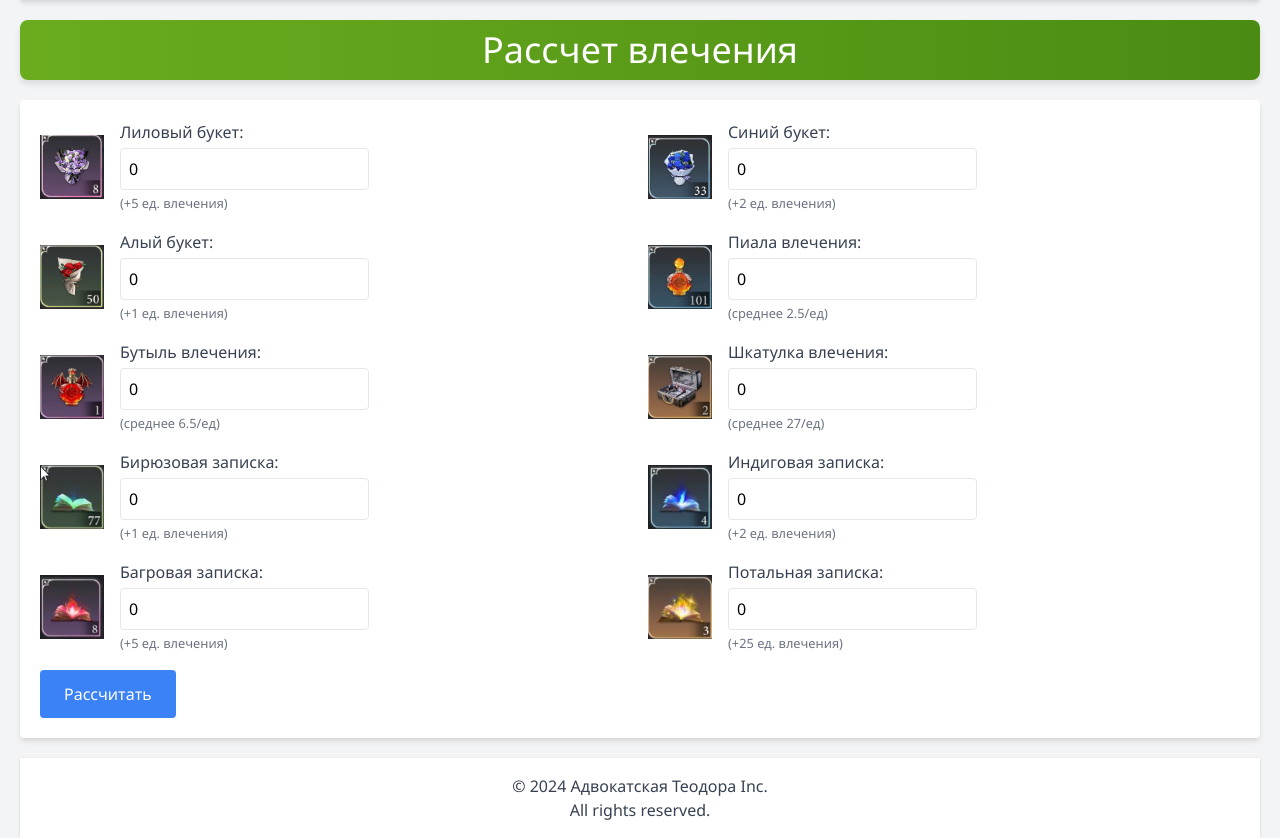
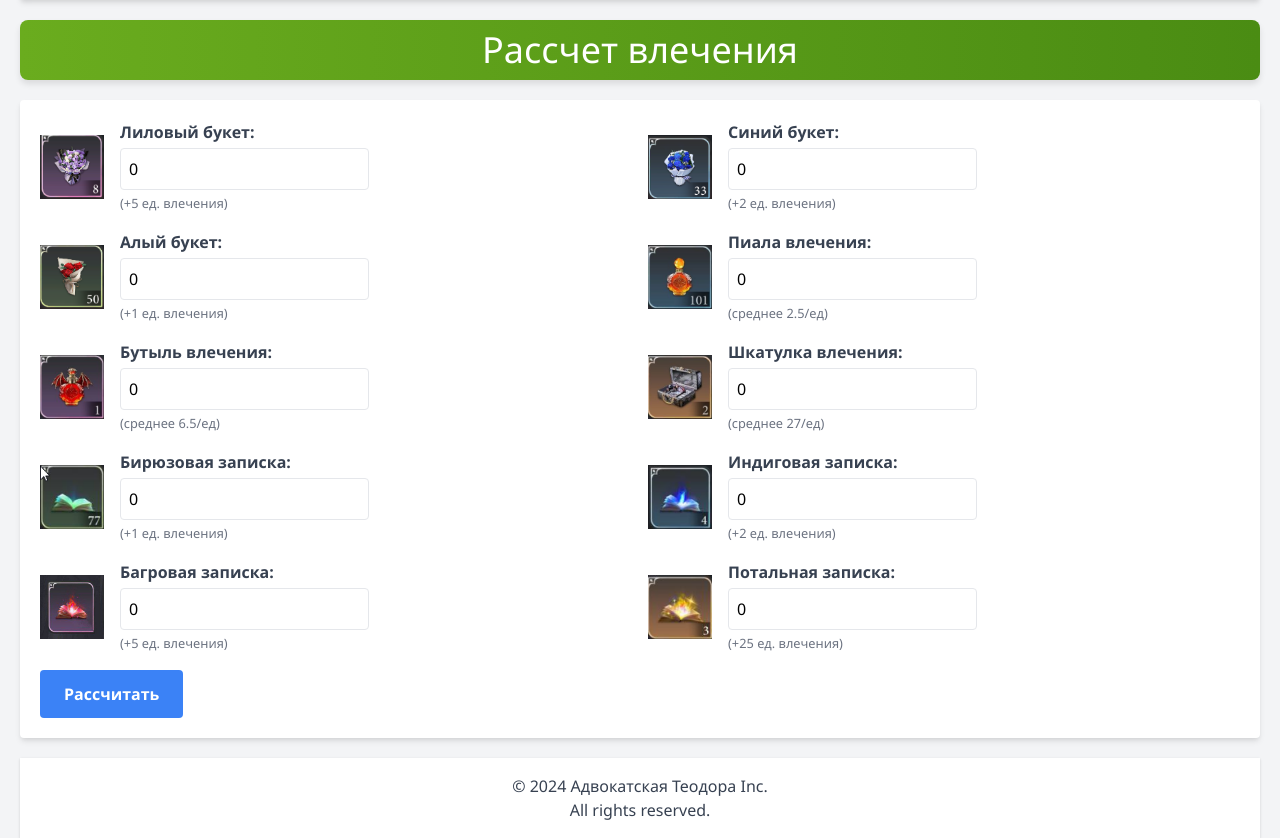
Before and after one commit to advokatb/vampire-resources-calculator, a Flask app: page /calculate-attraction in a window 1280 px wide. Shown: the part 82-920 px from the top of the page. Run offline with Flask 3, Linux system fonts and the light colour scheme; some libraries are stand-ins or nearby versions.

Commit message:
CSS Adjustments

```diff
--- a/app.py
+++ b/app.py
@@ -22,7 +22,7 @@ def calculate_attraction():
         crimson_note = int(request.form.get('crimson_note', 0))
         golden_note = int(request.form.get('golden_note', 0))
 
-        total_attraction = (lilac_bouquet * 5 +
+        total_attraction = round(lilac_bouquet * 5 +
                             blue_bouquet * 2 +
                             red_bouquet * 1 +
                             attraction_bowl * 2.5 +
@@ -47,7 +47,7 @@ def calculate_intimacy():
         intimacy_sack = int(request.form.get('intimacy_sack', 0))
         intimacy_box = int(request.form.get('intimacy_box', 0))
 
-        total_intimacy = (luxurious_gift * 5 +
+        total_intimacy = round(luxurious_gift * 5 +
                           large_gift * 2 +
                           regular_gift * 1 +
                           intimacy_bag * 2.5 +
--- a/templates/calculate_attraction.html
+++ b/templates/calculate_attraction.html
@@ -10,7 +10,7 @@
         <div class="flex items-center">
             <img src="{{ url_for('static', filename='images/lilac_bouquet.png') }}" alt="Лиловый букет" class="w-16 h-16">
             <div class="ml-4">
-                <label for="lilac_bouquet" class="block text-gray-700">Лиловый букет:</label>
+                <label for="lilac_bouquet" class="block font-bold text-gray-700">Лиловый букет:</label>
                 <input type="number" name="lilac_bouquet" id="lilac_bouquet" class="mt-1 block w-full border rounded p-2" min="0" value="0">
                 <small class="text-gray-500">(+5 ед. влечения)</small>
             </div>
@@ -18,7 +18,7 @@
         <div class="flex items-center">
             <img src="{{ url_for('static', filename='images/blue_bouquet.png') }}" alt="Синий букет" class="w-16 h-16">
             <div class="ml-4">
-                <label for="blue_bouquet" class="block text-gray-700">Синий букет:</label>
+                <label for="blue_bouquet" class="block font-bold text-gray-700">Синий букет:</label>
                 <input type="number" name="blue_bouquet" id="blue_bouquet" class="mt-1 block w-full border rounded p-2" min="0" value="0">
                 <small class="text-gray-500">(+2 ед. влечения)</small>
             </div>
@@ -26,7 +26,7 @@
         <div class="flex items-center">
             <img src="{{ url_for('static', filename='images/red_bouquet.png') }}" alt="Алый букет" class="w-16 h-16">
             <div class="ml-4">
-                <label for="red_bouquet" class="block text-bold text-gray-700">Алый букет:</label>
+                <label for="red_bouquet" class="block font-bold text-gray-700">Алый букет:</label>
                 <input type="number" name="red_bouquet" id="red_bouquet" class="mt-1 block w-full border rounded p-2" min="0" value="0">
                 <small class="text-gray-500">(+1 ед. влечения)</small>
             </div>
@@ -34,7 +34,7 @@
         <div class="flex items-center">
             <img src="{{ url_for('static', filename='images/attraction_bowl.png') }}" alt="Пиала влечения" class="w-16 h-16">
             <div class="ml-4">
-                <label for="attraction_bowl" class="block text-bold text-gray-700">Пиала влечения:</label>
+                <label for="attraction_bowl" class="block font-bold text-gray-700">Пиала влечения:</label>
                 <input type="number" name="attraction_bowl" id="attraction_bowl" class="mt-1 block w-full border rounded p-2" min="0" value="0">
                 <small class="text-gray-500">(среднее 2.5/ед)</small>
             </div>
@@ -42,7 +42,7 @@
         <div class="flex items-center">
             <img src="{{ url_for('static', filename='images/attraction_bottle.png') }}" alt="Бутыль влечения" class="w-16 h-16">
             <div class="ml-4">
-                <label for="attraction_bottle" class="block text-bold text-gray-700">Бутыль влечения:</label>
+                <label for="attraction_bottle" class="block font-bold text-gray-700">Бутыль влечения:</label>
                 <input type="number" name="attraction_bottle" id="attraction_bottle" class="mt-1 block w-full border rounded p-2" min="0" value="0">
                 <small class="text-gray-500">(среднее 6.5/ед)</small>
             </div>
@@ -50,7 +50,7 @@
         <div class="flex items-center">
             <img src="{{ url_for('static', filename='images/attraction_box.png') }}" alt="Шкатулка влечения" class="w-16 h-16">
             <div class="ml-4">
-                <label for="attraction_box" class="block text-bold text-gray-700">Шкатулка влечения:</label>
+                <label for="attraction_box" class="block font-bold text-gray-700">Шкатулка влечения:</label>
                 <input type="number" name="attraction_box" id="attraction_box" class="mt-1 block w-full border rounded p-2" min="0" value="0">
                 <small class="text-gray-500">(среднее 27/ед)</small>
             </div>
@@ -58,7 +58,7 @@
         <div class="flex items-center">
             <img src="{{ url_for('static', filename='images/turquoise_note.png') }}" alt="Бирюзовая записка" class="w-16 h-16">
             <div class="ml-4">
-                <label for="turquoise_note" class="block text-gray-700">Бирюзовая записка:</label>
+                <label for="turquoise_note" class="block text-gray-700 font-bold">Бирюзовая записка:</label>
                 <input type="number" name="turquoise_note" id="turquoise_note" class="mt-1 block w-full border rounded p-2" min="0" value="0">
                 <small class="text-gray-500">(+1 ед. влечения)</small>
             </div>
@@ -66,7 +66,7 @@
         <div class="flex items-center">
             <img src="{{ url_for('static', filename='images/indigo_note.png') }}" alt="Индиговая записка" class="w-16 h-16">
             <div class="ml-4">
-                <label for="indigo_note" class="block text-gray-700">Индиговая записка:</label>
+                <label for="indigo_note" class="block text-gray-700 font-bold">Индиговая записка:</label>
                 <input type="number" name="indigo_note" id="indigo_note" class="mt-1 block w-full border rounded p-2" min="0" value="0">
                 <small class="text-gray-500">(+2 ед. влечения)</small>
             </div>
@@ -74,7 +74,7 @@
         <div class="flex items-center">
             <img src="{{ url_for('static', filename='images/crimson_note.png') }}" alt="Багровая записка" class="w-16 h-16">
             <div class="ml-4">
-                <label for="crimson_note" class="block text-gray-700">Багровая записка:</label>
+                <label for="crimson_note" class="block text-gray-700 font-bold">Багровая записка:</label>
                 <input type="number" name="crimson_note" id="crimson_note" class="mt-1 block w-full border rounded p-2" min="0" value="0">
                 <small class="text-gray-500">(+5 ед. влечения)</small>
             </div>
@@ -82,13 +82,13 @@
         <div class="flex items-center">
             <img src="{{ url_for('static', filename='images/golden_note.png') }}" alt="Потальная записка" class="w-16 h-16">
             <div class="ml-4">
-                <label for="golden_note" class="block text-gray-700">Потальная записка:</label>
+                <label for="golden_note" class="block text-gray-700 font-bold">Потальная записка:</label>
                 <input type="number" name="golden_note" id="golden_note" class="mt-1 block w-full border rounded p-2" min="0" value="0">
                 <small class="text-gray-500">(+25 ед. влечения)</small>
             </div>
         </div>
     </div>
-    <button type="submit" class="bg-blue-500 text-white text-bold px-6 py-3 rounded mt-4 w-full sm:w-auto">Рассчитать</button>
+    <button type="submit" class="bg-blue-500 text-white font-bold px-6 py-3 rounded mt-4 w-full sm:w-auto">Рассчитать</button>
 </form>
 {% if total_attraction is not none %}
 <div class="mt-5 bg-green-100 p-5 rounded shadow-md">
```
Also changed, not shown: templates/calculate_intimacy.html (+6 -6 lines), static/images/crimson_note.png, 1 other file.
